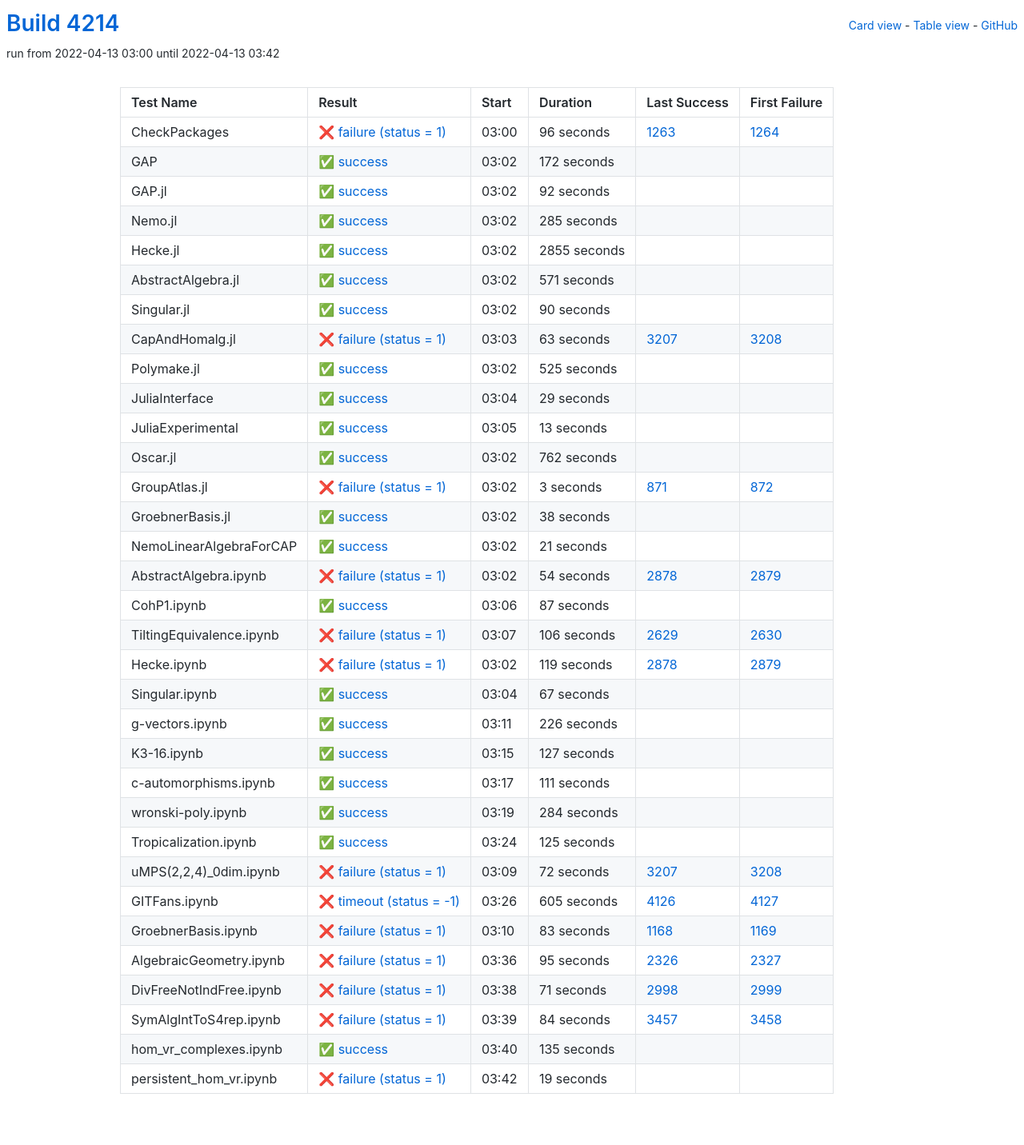
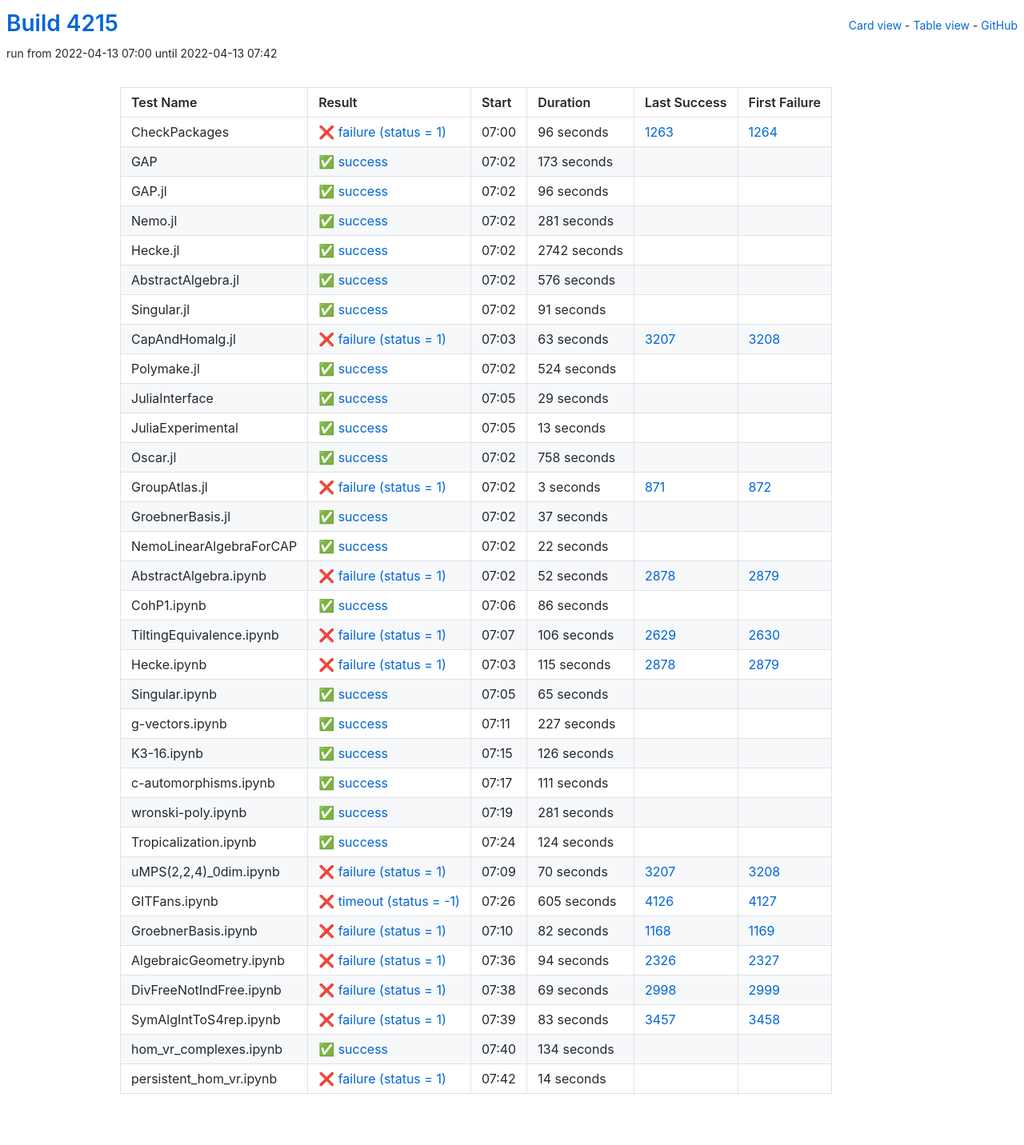
Before and after one commit to oscar-system/oscar-ci-status-stable, a Jekyll site: the page built from table.html, in a window 1280 px wide. Shown: the whole page at 80% size. Built offline with Jekyll 4.4.1, drawn with Linux system fonts in a browser that asks for light colours.

Commit message:
Build #4215

```diff
--- a/_data/ci.yml
+++ b/_data/ci.yml
@@ -1,6 +1,6 @@
 ---
-build: 4214
-build_url: https://oscarci.mathematik.uni-kl.de/job/oscar-stable/4214/
+build: 4215
+build_url: https://oscarci.mathematik.uni-kl.de/job/oscar-stable/4215/
 job: oscar-stable
 organization: oscar-system
 repo: oscar-ci-status-stable
@@ -8,8 +8,8 @@ repourl: https://github.com/oscar-system/oscar-ci-status-stable
 tests:
 - name: CheckPackages
   id: checkpackages
-  log: https://oscarci.mathematik.uni-kl.de/job/oscar-stable/4214/artifact/logs/build-4214/CheckPackages.log
-  start: 2022-04-13 03:00
+  log: https://oscarci.mathematik.uni-kl.de/job/oscar-stable/4215/artifact/logs/build-4215/CheckPackages.log
+  start: 2022-04-13 07:00
   success: false
   exitcode: 1
   status: failure
@@ -20,80 +20,80 @@ tests:
   first_failure_url: https://oscarci.mathematik.uni-kl.de/job/oscar-stable/1264/
 - name: GAP
   id: gap
-  log: https://oscarci.mathematik.uni-kl.de/job/oscar-stable/4214/artifact/logs/build-4214/GAP.log
-  start: 2022-04-13 03:02
+  log: https://oscarci.mathematik.uni-kl.de/job/oscar-stable/4215/artifact/logs/build-4215/GAP.log
+  start: 2022-04-13 07:02
   success: true
   exitcode: 0
   status: success
-  duration: 172
+  duration: 173
   last_success: false
   last_success_url:
   first_failure: false
   first_failure_url:
 - name: GAP.jl
   id: gap-jl
-  log: https://oscarci.mathematik.uni-kl.de/job/oscar-stable/4214/artifact/logs/build-4214/GAP.jl.log
-  start: 2022-04-13 03:02
+  log: https://oscarci.mathematik.uni-kl.de/job/oscar-stable/4215/artifact/logs/build-4215/GAP.jl.log
+  start: 2022-04-13 07:02
   success: true
   exitcode: 0
   status: success
-  duration: 92
+  duration: 96
   last_success: false
   last_success_url:
   first_failure: false
   first_failure_url:
 - name: Nemo.jl
   id: nemo-jl
-  log: https://oscarci.mathematik.uni-kl.de/job/oscar-stable/4214/artifact/logs/build-4214/Nemo.jl.log
-  start: 2022-04-13 03:02
+  log: https://oscarci.mathematik.uni-kl.de/job/oscar-stable/4215/artifact/logs/build-4215/Nemo.jl.log
+  start: 2022-04-13 07:02
   success: true
   exitcode: 0
   status: success
-  duration: 285
+  duration: 281
   last_success: false
   last_success_url:
   first_failure: false
   first_failure_url:
 - name: Hecke.jl
   id: hecke-jl
-  log: https://oscarci.mathematik.uni-kl.de/job/oscar-stable/4214/artifact/logs/build-4214/Hecke.jl.log
-  start: 2022-04-13 03:02
+  log: https://oscarci.mathematik.uni-kl.de/job/oscar-stable/4215/artifact/logs/build-4215/Hecke.jl.log
+  start: 2022-04-13 07:02
   success: true
   exitcode: 0
   status: success
-  duration: 2855
+  duration: 2742
   last_success: false
   last_success_url:
   first_failure: false
   first_failure_url:
 - name: AbstractAlgebra.jl
   id: abstractalgebra-jl
-  log: https://oscarci.mathematik.uni-kl.de/job/oscar-stable/4214/artifact/logs/build-4214/AbstractAlgebra.jl.log
-  start: 2022-04-13 03:02
+  log: https://oscarci.mathematik.uni-kl.de/job/oscar-stable/4215/artifact/logs/build-4215/AbstractAlgebra.jl.log
+  start: 2022-04-13 07:02
   success: true
   exitcode: 0
   status: success
-  duration: 571
+  duration: 576
   last_success: false
   last_success_url:
   first_failure: false
   first_failure_url:
 - name: Singular.jl
   id: singular-jl
-  log: https://oscarci.mathematik.uni-kl.de/job/oscar-stable/4214/artifact/logs/build-4214/Singular.jl.log
-  start: 2022-04-13 03:02
+  log: https://oscarci.mathematik.uni-kl.de/job/oscar-stable/4215/artifact/logs/build-4215/Singular.jl.log
+  start: 2022-04-13 07:02
   success: true
   exitcode: 0
   status: success
-  duration: 90
+  duration: 91
   last_success: false
   last_success_url:
   first_failure: false
   first_failure_url:
 - name: CapAndHomalg.jl
   id: capandhomalg-jl
-  log: https://oscarci.mathematik.uni-kl.de/job/oscar-stable/4214/artifact/logs/build-4214/CapAndHomalg.jl.log
-  start: 2022-04-13 03:03
+  log: https://oscarci.mathematik.uni-kl.de/job/oscar-stable/4215/artifact/logs/build-4215/CapAndHomalg.jl.log
+  start: 2022-04-13 07:03
   success: false
   exitcode: 1
   status: failure
@@ -104,20 +104,20 @@ tests:
   first_failure_url: https://oscarci.mathematik.uni-kl.de/job/oscar-stable/3208/
 - name: Polymake.jl
   id: polymake-jl
-  log: https://oscarci.mathematik.uni-kl.de/job/oscar-stable/4214/artifact/logs/build-4214/Polymake.jl.log
-  start: 2022-04-13 03:02
+  log: https://oscarci.mathematik.uni-kl.de/job/oscar-stable/4215/artifact/logs/build-4215/Polymake.jl.log
+  start: 2022-04-13 07:02
   success: true
   exitcode: 0
   status: success
-  duration: 525
+  duration: 524
   last_success: false
   last_success_url:
   first_failure: false
   first_failure_url:
 - name: JuliaInterface
   id: juliainterface
-  log: https://oscarci.mathematik.uni-kl.de/job/oscar-stable/4214/artifact/logs/build-4214/JuliaInterface.log
-  start: 2022-04-13 03:04
+  log: https://oscarci.mathematik.uni-kl.de/job/oscar-stable/4215/artifact/logs/build-4215/JuliaInterface.log
+  start: 2022-04-13 07:05
   success: true
   exitcode: 0
   status: success
@@ -128,8 +128,8 @@ tests:
   first_failure_url:
 - name: JuliaExperimental
   id: juliaexperimental
-  log: https://oscarci.mathematik.uni-kl.de/job/oscar-stable/4214/artifact/logs/build-4214/JuliaExperimental.log
-  start: 2022-04-13 03:05
+  log: https://oscarci.mathematik.uni-kl.de/job/oscar-stable/4215/artifact/logs/build-4215/JuliaExperimental.log
+  start: 2022-04-13 07:05
   success: true
   exitcode: 0
   status: success
@@ -140,20 +140,20 @@ tests:
   first_failure_url:
 - name: Oscar.jl
   id: oscar-jl
-  log: https://oscarci.mathematik.uni-kl.de/job/oscar-stable/4214/artifact/logs/build-4214/Oscar.jl.log
-  start: 2022-04-13 03:02
+  log: https://oscarci.mathematik.uni-kl.de/job/oscar-stable/4215/artifact/logs/build-4215/Oscar.jl.log
+  start: 2022-04-13 07:02
   success: true
   exitcode: 0
   status: success
-  duration: 762
+  duration: 758
   last_success: false
   last_success_url:
   first_failure: false
   first_failure_url:
 - name: GroupAtlas.jl
   id: groupatlas-jl
-  log: https://oscarci.mathematik.uni-kl.de/job/oscar-stable/4214/artifact/logs/build-4214/GroupAtlas.jl.log
-  start: 2022-04-13 03:02
+  log: https://oscarci.mathematik.uni-kl.de/job/oscar-stable/4215/artifact/logs/build-4215/GroupAtlas.jl.log
+  start: 2022-04-13 07:02
   success: false
   exitcode: 1
   status: failure
@@ -164,56 +164,56 @@ tests:
   first_failure_url: https://oscarci.mathematik.uni-kl.de/job/oscar-stable/872/
 - name: GroebnerBasis.jl
   id: groebnerbasis-jl
-  log: https://oscarci.mathematik.uni-kl.de/job/oscar-stable/4214/artifact/logs/build-4214/GroebnerBasis.jl.log
-  start: 2022-04-13 03:02
+  log: https://oscarci.mathematik.uni-kl.de/job/oscar-stable/4215/artifact/logs/build-4215/GroebnerBasis.jl.log
+  start: 2022-04-13 07:02
   success: true
   exitcode: 0
   status: success
-  duration: 38
+  duration: 37
   last_success: false
   last_success_url:
   first_failure: false
   first_failure_url:
 - name: NemoLinearAlgebraForCAP
   id: nemolinearalgebraforcap
-  log: https://oscarci.mathematik.uni-kl.de/job/oscar-stable/4214/artifact/logs/build-4214/NemoLinearAlgebraForCAP.log
-  start: 2022-04-13 03:02
+  log: https://oscarci.mathematik.uni-kl.de/job/oscar-stable/4215/artifact/logs/build-4215/NemoLinearAlgebraForCAP.log
+  start: 2022-04-13 07:02
   success: true
   exitcode: 0
   status: success
-  duration: 21
+  duration: 22
   last_success: false
   last_success_url:
   first_failure: false
   first_failure_url:
 - name: AbstractAlgebra.ipynb
   id: abstractalgebra-ipynb
-  log: https://oscarci.mathematik.uni-kl.de/job/oscar-stable/4214/artifact/logs/build-4214/AbstractAlgebra.ipynb.log
-  start: 2022-04-13 03:02
+  log: https://oscarci.mathematik.uni-kl.de/job/oscar-stable/4215/artifact/logs/build-4215/AbstractAlgebra.ipynb.log
+  start: 2022-04-13 07:02
   success: false
   exitcode: 1
   status: failure
-  duration: 54
+  duration: 52
   last_success: 2878
   last_success_url: https://oscarci.mathematik.uni-kl.de/job/oscar-stable/2878/
   first_failure: 2879
   first_failure_url: https://oscarci.mathematik.uni-kl.de/job/oscar-stable/2879/
 - name: CohP1.ipynb
   id: cohp1-ipynb
-  log: https://oscarci.mathematik.uni-kl.de/job/oscar-stable/4214/artifact/logs/build-4214/CohP1.ipynb.log
-  start: 2022-04-13 03:06
+  log: https://oscarci.mathematik.uni-kl.de/job/oscar-stable/4215/artifact/logs/build-4215/CohP1.ipynb.log
+  start: 2022-04-13 07:06
   success: true
   exitcode: 0
   status: success
-  duration: 87
+  duration: 86
   last_success: false
   last_success_url:
   first_failure: false
   first_failure_url:
 - name: TiltingEquivalence.ipynb
   id: tiltingequivalence-ipynb
-  log: https://oscarci.mathematik.uni-kl.de/job/oscar-stable/4214/artifact/logs/build-4214/TiltingEquivalence.ipynb.log
-  start: 2022-04-13 03:07
+  log: https://oscarci.mathematik.uni-kl.de/job/oscar-stable/4215/artifact/logs/build-4215/TiltingEquivalence.ipynb.log
+  start: 2022-04-13 07:07
   success: false
   exitcode: 1
   status: failure
@@ -224,56 +224,56 @@ tests:
   first_failure_url: https://oscarci.mathematik.uni-kl.de/job/oscar-stable/2630/
 - name: Hecke.ipynb
   id: hecke-ipynb
-  log: https://oscarci.mathematik.uni-kl.de/job/oscar-stable/4214/artifact/logs/build-4214/Hecke.ipynb.log
-  start: 2022-04-13 03:02
+  log: https://oscarci.mathematik.uni-kl.de/job/oscar-stable/4215/artifact/logs/build-4215/Hecke.ipynb.log
+  start: 2022-04-13 07:03
   success: false
   exitcode: 1
   status: failure
-  duration: 119
+  duration: 115
   last_success: 2878
   last_success_url: https://oscarci.mathematik.uni-kl.de/job/oscar-stable/2878/
   first_failure: 2879
   first_failure_url: https://oscarci.mathematik.uni-kl.de/job/oscar-stable/2879/
 - name: Singular.ipynb
   id: singular-ipynb
-  log: https://oscarci.mathematik.uni-kl.de/job/oscar-stable/4214/artifact/logs/build-4214/Singular.ipynb.log
-  start: 2022-04-13 03:04
+  log: https://oscarci.mathematik.uni-kl.de/job/oscar-stable/4215/artifact/logs/build-4215/Singular.ipynb.log
+  start: 2022-04-13 07:05
   success: true
   exitcode: 0
   status: success
-  duration: 67
+  duration: 65
   last_success: false
   last_success_url:
   first_failure: false
   first_failure_url:
 - name: g-vectors.ipynb
   id: g-vectors-ipynb
-  log: https://oscarci.mathematik.uni-kl.de/job/oscar-stable/4214/artifact/logs/build-4214/g-vectors.ipynb.log
-  start: 2022-04-13 03:11
+  log: https://oscarci.mathematik.uni-kl.de/job/oscar-stable/4215/artifact/logs/build-4215/g-vectors.ipynb.log
+  start: 2022-04-13 07:11
   success: true
   exitcode: 0
   status: success
-  duration: 226
+  duration: 227
   last_success: false
   last_success_url:
   first_failure: false
   first_failure_url:
 - name: K3-16.ipynb
   id: k3-16-ipynb
-  log: https://oscarci.mathematik.uni-kl.de/job/oscar-stable/4214/artifact/logs/build-4214/K3-16.ipynb.log
-  start: 2022-04-13 03:15
+  log: https://oscarci.mathematik.uni-kl.de/job/oscar-stable/4215/artifact/logs/build-4215/K3-16.ipynb.log
+  start: 2022-04-13 07:15
   success: true
   exitcode: 0
   status: success
-  duration: 127
+  duration: 126
   last_success: false
   last_success_url:
   first_failure: false
   first_failure_url:
 - name: c-automorphisms.ipynb
   id: c-automorphisms-ipynb
-  log: https://oscarci.mathematik.uni-kl.de/job/oscar-stable/4214/artifact/logs/build-4214/c-automorphisms.ipynb.log
-  start: 2022-04-13 03:17
+  log: https://oscarci.mathematik.uni-kl.de/job/oscar-stable/4215/artifact/logs/build-4215/c-automorphisms.ipynb.log
+  start: 2022-04-13 07:17
   success: true
   exitcode: 0
   status: success
@@ -284,44 +284,44 @@ tests:
   first_failure_url:
 - name: wronski-poly.ipynb
   id: wronski-poly-ipynb
-  log: https://oscarci.mathematik.uni-kl.de/job/oscar-stable/4214/artifact/logs/build-4214/wronski-poly.ipynb.log
-  start: 2022-04-13 03:19
+  log: https://oscarci.mathematik.uni-kl.de/job/oscar-stable/4215/artifact/logs/build-4215/wronski-poly.ipynb.log
+  start: 2022-04-13 07:19
   success: true
   exitcode: 0
   status: success
-  duration: 284
+  duration: 281
   last_success: false
   last_success_url:
   first_failure: false
   first_failure_url:
 - name: Tropicalization.ipynb
   id: tropicalization-ipynb
-  log: https://oscarci.mathematik.uni-kl.de/job/oscar-stable/4214/artifact/logs/build-4214/Tropicalization.ipynb.log
-  start: 2022-04-13 03:24
+  log: https://oscarci.mathematik.uni-kl.de/job/oscar-stable/4215/artifact/logs/build-4215/Tropicalization.ipynb.log
+  start: 2022-04-13 07:24
   success: true
   exitcode: 0
   status: success
-  duration: 125
+  duration: 124
   last_success: false
   last_success_url:
   first_failure: false
   first_failure_url:
 - name: uMPS(2,2,4)_0dim.ipynb
   id: umps-2-2-4-0dim-ipynb
-  log: https://oscarci.mathematik.uni-kl.de/job/oscar-stable/4214/artifact/logs/build-4214/uMPS-2-2-4-_0dim.ipynb.log
-  start: 2022-04-13 03:09
+  log: https://oscarci.mathematik.uni-kl.de/job/oscar-stable/4215/artifact/logs/build-4215/uMPS-2-2-4-_0dim.ipynb.log
+  start: 2022-04-13 07:09
   success: false
   exitcode: 1
   status: failure
-  duration: 72
+  duration: 70
   last_success: 3207
   last_success_url: https://oscarci.mathematik.uni-kl.de/job/oscar-stable/3207/
   first_failure: 3208
   first_failure_url: https://oscarci.mathematik.uni-kl.de/job/oscar-stable/3208/
 - name: GITFans.ipynb
   id: gitfans-ipynb
-  log: https://oscarci.mathematik.uni-kl.de/job/oscar-stable/4214/artifact/logs/build-4214/GITFans.ipynb.log
-  start: 2022-04-13 03:26
+  log: https://oscarci.mathematik.uni-kl.de/job/oscar-stable/4215/artifact/logs/build-4215/GITFans.ipynb.log
+  start: 2022-04-13 07:26
   success: false
   exitcode: -1
   status: timeout
@@ -332,72 +332,72 @@ tests:
   first_failure_url: https://oscarci.mathematik.uni-kl.de/job/oscar-stable/4127/
 - name: GroebnerBasis.ipynb
   id: groebnerbasis-ipynb
-  log: https://oscarci.mathematik.uni-kl.de/job/oscar-stable/4214/artifact/logs/build-4214/GroebnerBasis.ipynb.log
-  start: 2022-04-13 03:10
+  log: https://oscarci.mathematik.uni-kl.de/job/oscar-stable/4215/artifact/logs/build-4215/GroebnerBasis.ipynb.log
+  start: 2022-04-13 07:10
   success: false
   exitcode: 1
   status: failure
-  duration: 83
+  duration: 82
   last_success: 1168
   last_success_url: https://oscarci.mathematik.uni-kl.de/job/oscar-stable/1168/
   first_failure: 1169
   first_failure_url: https://oscarci.mathematik.uni-kl.de/job/oscar-stable/1169/
 - name: AlgebraicGeometry.ipynb
   id: algebraicgeometry-ipynb
-  log: https://oscarci.mathematik.uni-kl.de/job/oscar-stable/4214/artifact/logs/build-4214/AlgebraicGeometry.ipynb.log
-  start: 2022-04-13 03:36
+  log: https://oscarci.mathematik.uni-kl.de/job/oscar-stable/4215/artifact/logs/build-4215/AlgebraicGeometry.ipynb.log
+  start: 2022-04-13 07:36
   success: false
   exitcode: 1
   status: failure
-  duration: 95
+  duration: 94
   last_success: 2326
   last_success_url: https://oscarci.mathematik.uni-kl.de/job/oscar-stable/2326/
   first_failure: 2327
   first_failure_url: https://oscarci.mathematik.uni-kl.de/job/oscar-stable/2327/
 - name: DivFreeNotIndFree.ipynb
   id: divfreenotindfree-ipynb
-  log: https://oscarci.mathematik.uni-kl.de/job/oscar-stable/4214/artifact/logs/build-4214/DivFreeNotIndFree.ipynb.log
-  start: 2022-04-13 03:38
+  log: https://oscarci.mathematik.uni-kl.de/job/oscar-stable/4215/artifact/logs/build-4215/DivFreeNotIndFree.ipynb.log
+  start: 2022-04-13 07:38
   success: false
   exitcode: 1
   status: failure
-  duration: 71
+  duration: 69
   last_success: 2998
   last_success_url: https://oscarci.mathematik.uni-kl.de/job/oscar-stable/2998/
   first_failure: 2999
   first_failure_url: https://oscarci.mathematik.uni-kl.de/job/oscar-stable/2999/
 - name: SymAlgIntToS4rep.ipynb
   id: symalginttos4rep-ipynb
-  log: https://oscarci.mathematik.uni-kl.de/job/oscar-stable/4214/artifact/logs/build-4214/SymAlgIntToS4rep.ipynb.log
-  start: 2022-04-13 03:39
+  log: https://oscarci.mathematik.uni-kl.de/job/oscar-stable/4215/artifact/logs/build-4215/SymAlgIntToS4rep.ipynb.log
+  start: 2022-04-13 07:39
   success: false
   exitcode: 1
   status: failure
-  duration: 84
+  duration: 83
   last_success: 3457
   last_success_url: https://oscarci.mathematik.uni-kl.de/job/oscar-stable/3457/
   first_failure: 3458
   first_failure_url: https://oscarci.mathematik.uni-kl.de/job/oscar-stable/3458/
 - name: hom_vr_complexes.ipynb
   id: hom-vr-complexes-ipynb
-  log: https://oscarci.mathematik.uni-kl.de/job/oscar-stable/4214/artifact/logs/build-4214/hom_vr_complexes.ipynb.log
-  start: 2022-04-13 03:40
+  log: https://oscarci.mathematik.uni-kl.de/job/oscar-stable/4215/artifact/logs/build-4215/hom_vr_complexes.ipynb.log
+  start: 2022-04-13 07:40
   success: true
   exitcode: 0
   status: success
-  duration: 135
+  duration: 134
   last_success: false
   last_success_url:
   first_failure: false
   first_failure_url:
 - name: persistent_hom_vr.ipynb
   id: persistent-hom-vr-ipynb
-  log: https://oscarci.mathematik.uni-kl.de/job/oscar-stable/4214/artifact/logs/build-4214/persistent_hom_vr.ipynb.log
-  start: 2022-04-13 03:42
+  log: https://oscarci.mathematik.uni-kl.de/job/oscar-stable/4215/artifact/logs/build-4215/persistent_hom_vr.ipynb.log
+  start: 2022-04-13 07:42
   success: false
   exitcode: 1
   status: failure
-  duration: 19
+  duration: 14
   last_success: false
   last_success_url:
   first_failure: false
```
Also changed, not shown: README.md.
